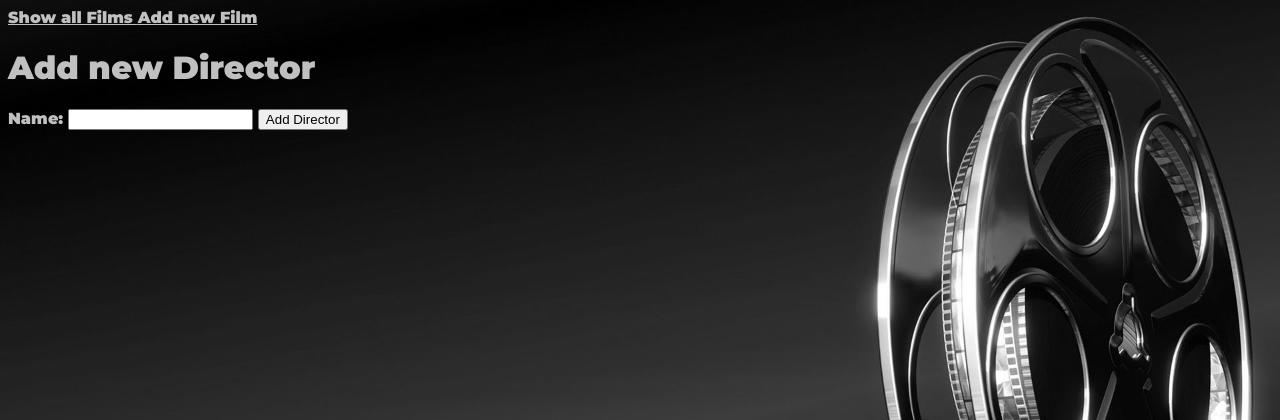
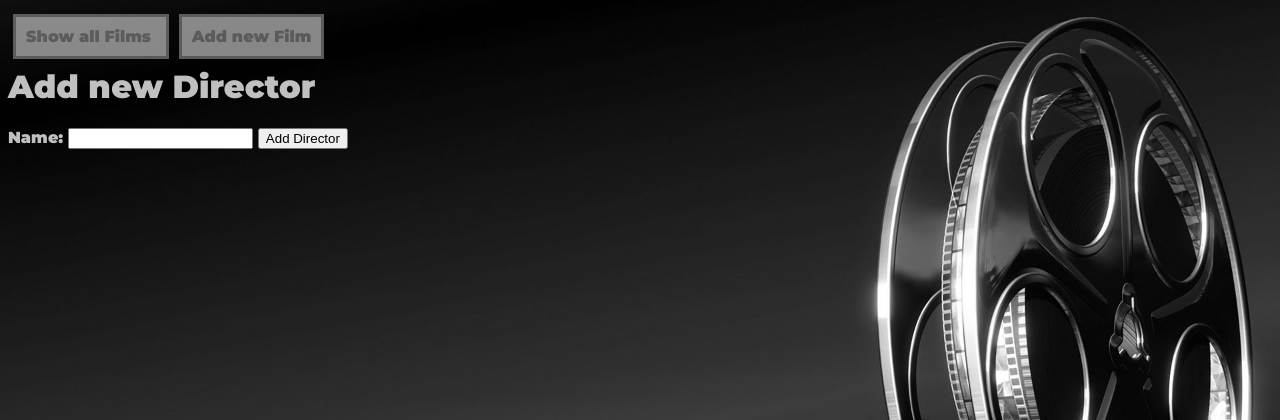
Before and after one commit to Alex-Lakin/FilmDatabaseProject, a Sinatra app: page /director/new in a window 1280 px wide. Shown: the top 420 px of the page. Run offline with Sinatra, Linux system fonts and the light colour scheme.

Commit message:
bugs squashed

```diff
--- a/controllers/directors_controller.rb
+++ b/controllers/directors_controller.rb
@@ -9,24 +9,23 @@ get "/director/new" do
 end
 
 # posts director
-post '/directors' do
+post '/director' do
   dir = Director.new(params)
   dir.save
   redirect "/films/#{params['film_id']}"
 end
 
 # shows edit directors screen
-get "/directors/:id/edit" do
+get "/director/:id/edit" do
   @director = Director.find(params[:id].to_i)
   erb( :"director/edit" )
 end
 
 # updates with new edits
-post "/directors/:id" do
-  @director = Director.new(params)
-  @director.update
-  redirect to "/directors/#{@director.id}"
-  redirect to "/films/all"
+post "/director/:id" do
+  director = Director.new(params)
+  director.update
+  redirect to "/director/#{director.id}"
 end
 
 # shows all the films by a specific director
@@ -36,7 +35,7 @@ get "/director/:id" do
 end
 
 # delete director
-post '/directors/:id/delete' do
+post '/director/:id/delete' do
   dir = Director.find(params['id'])
   dir.delete
   redirect to '/films/all'
--- a/models/film.rb
+++ b/models/film.rb
@@ -9,8 +9,8 @@ class Film
   def initialize(options)
     @id = options["id"].to_i if options["id"]
     @title = options["title"]
-    @year = options["year"]
-    @rating = options["rating"]
+    @year = options["year"].to_i
+    @rating = options["rating"].to_i
   end
 
 # create
--- a/public/styles/style.css
+++ b/public/styles/style.css
@@ -19,3 +19,37 @@ a:hover {
 a:active {
   color: white;
 }
+
+.navbut {
+  padding: 10px;
+  margin: 5px;
+  border-style: solid;
+  border-color: grey;
+  text-decoration: none;
+  background-color: silver;
+  color: grey;
+}
+
+a:link.navbut {
+  color: grey;
+  opacity: 0.7;
+}
+a:visited.navbut {
+  color: grey;
+  opacity: 0.7;
+}
+a:hover.navbut {
+  color: grey;
+  opacity: 1;
+}
+a:active.navbut {
+  color: grey;
+  opacity: 0.7;
+  position: relative;
+  left: 2px;
+  top: 2px;
+}
+
+.filmedit {
+  display: inline;
+}
--- a/views/director/edit.erb
+++ b/views/director/edit.erb
@@ -1,6 +1,6 @@
 <h1>Edit Director</h1>
 
-<form method="post" action="/directors/<%=@director.id%>">
+<form method="post" action="/director/<%=@director.id%>">
   <label for="name">Name: </label>
   <input id="name" type="text" name="name" value="<%=@director.name%>" />
 
--- a/views/director/new.erb
+++ b/views/director/new.erb
@@ -1,6 +1,6 @@
 <h1>Add new Director</h1>
 
-<form method="post" action="/directors">
+<form method="post" action="/director">
 
   <input type="hidden" name="film_id" value="<%=@film_id%>">
 
--- a/views/director/show.erb
+++ b/views/director/show.erb
@@ -1,7 +1,7 @@
 <!-- print directors name -->
 <h1><%= @director.name %></h1>
 <!-- link to edit director page -->
-<a href="/directors/<%= @director.id %>/edit"> Edit </a>
+<a href="/director/<%= @director.id %>/edit"> Edit </a>
 <!-- print films heading -->
 <h3>Films:</h3>
 <!-- start film loop -->
@@ -16,6 +16,6 @@
   </form>
 <% end %>
 <!-- show delete button -->
-<form method="post" action="/directors/<%=@director.id%>/delete">
+<form method="post" action="/director/<%=@director.id%>/delete">
 <input type= "submit" value="Delete" />
 </form>
--- a/views/films/show.erb
+++ b/views/films/show.erb
@@ -1,7 +1,7 @@
 <!-- print films title -->
 <h1><%= @film.title %></h1>
 <!-- link to edit film page -->
-<a href="/films/<%= @film.id %>/edit"> Edit </a>
+<a href="/films/<%= @film.id %>/edit" class="filmedit"> Edit </a>
 <!-- print films year -->
 <h2><%= @film.year %></h2>
 <!-- print directors heading -->
--- a/views/layout.erb
+++ b/views/layout.erb
@@ -7,8 +7,9 @@
     <title></title>
   </head>
   <body>
-    <a href="/films/all"> Show all Films </a>
-    <a href="/films/new"> Add new Film </a>
+    <br>
+    <a href="/films/all" class="navbut"> Show all Films </a>
+    <a href="/films/new" class="navbut"> Add new Film </a>
     <%= yield %>
   </body>
 </html>
```
Also changed, not shown: views/films/edit.erb (+7 -9 lines).
